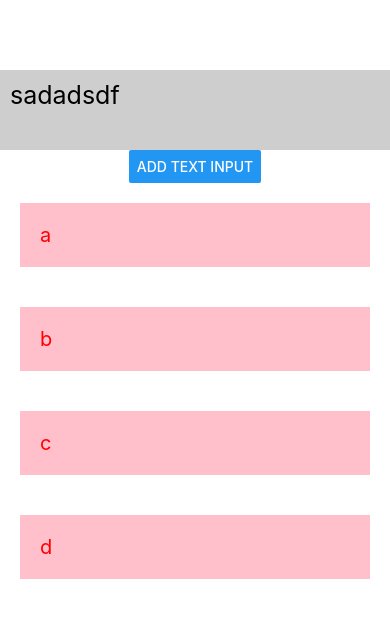
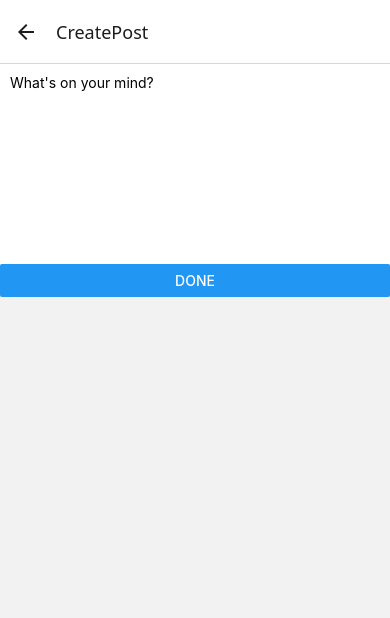
Before and after one commit to sophia22001/React-Native, a React Native app: screen /CreatePost in a window 390 px wide. Shown: the top 618 px of the page. Built offline with nearby package versions, Linux system fonts and the light colour scheme.

Commit message:
feat: stack navigator

```diff
--- a/App.tsx
+++ b/App.tsx
@@ -1,98 +1,45 @@
-/* eslint-disable react-native/no-inline-styles */
-import React, {useState} from 'react';
-import {
-  View,
-  StyleSheet,
-  Button,
-  TextInput,
-  ScrollView,
-  Text,
-} from 'react-native';
+import React from 'react';
+import {NavigationContainer} from '@react-navigation/native';
+import {Alert, Button, Image, StyleSheet} from 'react-native';
+import {createNativeStackNavigator} from '@react-navigation/native-stack';
+import HomeScreen from './src/navigation/home';
+import UserScreen from './src/navigation/user';
+import ProfileScreen from './src/navigation/profile';
+import CreatePostScreen from './src/navigation/CreatePost';
+import HomeIcon from './assets/images/home.png';
+
+const Stack = createNativeStackNavigator();
+
+const HeaderImage = () => {
+  return <Image source={HomeIcon} style={{width: 30, height: 30}} />;
+};
 
 const App = () => {
-  const inputState = {
-    myTextInput: 'sadadsdf',
-    alphabet: ['a', 'b', 'c', 'd'],
-  };
-
-  const [state, setState] = useState(inputState);
-
-  const onChangeInput = event => {
-    setState(prevState => ({
-      ...prevState,
-      myTextInput: event,
-    }));
-  };
-
-  const onAddTextInput = () => {
-    setState(prevState => {
-      return {
-        ...prevState,
-        myTextInput: '',
-        alphabet: [...prevState.alphabet, prevState.myTextInput],
-      };
-    });
-  };
   return (
-    <View style={styles.mainView}>
-      <TextInput
-        style={styles.input}
-        value={state.myTextInput}
-        onChangeText={onChangeInput}
-        multiline={true}
-        //maxLength={30}
-        autoCapitalize={'none'}
-      />
-      <Button title="Add Text Input" onPress={onAddTextInput} />
-
-      <ScrollView style={{width: '100%'}}>
-        <View>
-          {state.alphabet.map((item, index) => (
-            <Text style={styles.mainText} key={index}>
-              {item}
-            </Text>
-          ))}
-        </View>
-      </ScrollView>
-    </View>
+    <NavigationContainer>
+      <Stack.Navigator initialRouteName="Home">
+        <Stack.Screen
+          name="Home"
+          component={HomeScreen}
+          options={{
+            title: 'Home Screen',
+            headerTitle: HeaderImage,
+            headerRight: () => (
+              <Button
+                title="Info"
+                onPress={() => Alert.alert('This is a button!')}
+              />
+            ),
+          }}
+        />
+        <Stack.Screen name="User" component={UserScreen} />
+        <Stack.Screen name="Profile" component={ProfileScreen} />
+        <Stack.Screen name="CreatePost" component={CreatePostScreen} />
+      </Stack.Navigator>
+    </NavigationContainer>
   );
 };
 
 export default App;
 
-const styles = StyleSheet.create({
-  mainView: {
-    flex: 1,
-    backgroundColor: 'white',
-    paddingTop: 50,
-    alignItems: 'center',
-    //justifyContent: 'center',
-  },
-  subView: {
-    backgroundColor: 'yellow',
-    marginBottom: 10,
-  },
-  anotherSubView: {
-    flex: 2,
-    backgroundColor: 'yellow',
-    marginBottom: 10,
-    width: '100%',
-    alignItems: 'center',
-    justifyContent: 'center',
-  },
-  mainText: {
-    fontSize: 20,
-    fontWeight: 'normal',
-    color: 'red',
-    padding: 20,
-    margin: 20,
-    backgroundColor: 'pink',
-  },
-  input: {
-    width: '100%',
-    backgroundColor: '#cecece',
-    marginTop: 20,
-    fontSize: 25,
-    padding: 10,
-  },
-});
+const styles = StyleSheet.create({});
--- /dev/null
+++ b/src/navigation/CreatePost.tsx
@@ -0,0 +1,29 @@
+import {useNavigation} from '@react-navigation/native';
+import React, {useState} from 'react';
+import {Button, TextInput} from 'react-native';
+
+const CreatePostScreen = () => {
+  const navigation = useNavigation();
+  const [postText, setPostText] = useState('');
+
+  return (
+    <>
+      <TextInput
+        multiline
+        placeholder="What's on your mind?"
+        style={{height: 200, padding: 10, backgroundColor: 'white'}}
+        value={postText}
+        onChangeText={setPostText}
+      />
+      <Button
+        title="Done"
+        onPress={() => {
+          // Pass params back to home screen
+          navigation.popTo('Home', {post: postText});
+        }}
+      />
+    </>
+  );
+};
+
+export default CreatePostScreen;
--- /dev/null
+++ b/src/navigation/home.tsx
@@ -0,0 +1,15 @@
+import {useNavigation} from '@react-navigation/native';
+import React, {useEffect} from 'react';
+import {Alert, Button, Text, View} from 'react-native';
+
+const HomeScreen = ({route}) => {
+  const navigation = useNavigation();
+
+  return (
+    <View style={{flex: 1, alignItems: 'center', justifyContent: 'center'}}>
+      <Text>home</Text>
+    </View>
+  );
+};
+
+export default HomeScreen;
--- /dev/null
+++ b/src/navigation/profile.tsx
@@ -0,0 +1,36 @@
+import React, {useEffect} from 'react';
+import {View, Text, Button} from 'react-native';
+import {useNavigation, useRoute} from '@react-navigation/native';
+
+const ProfileScreen = ({route}) => {
+  const navigation = useNavigation();
+
+  const [userName, setUserName] = React.useState(route.params?.name || 'Guest');
+
+  // 헤더 타이틀을 동적으로 설정
+  useEffect(() => {
+    navigation.setOptions({
+      title: userName, // userName이 변경될 때마다 헤더 타이틀 업데이트
+    });
+  }, [navigation, userName]);
+
+  const handleNameChange = () => {
+    const newName = 'Updated User';
+    setUserName(newName);
+    // navigation.setParams를 사용하여 라우트 파라미터 업데이트
+    // 이로 인해 useRoute()로 접근하는 params도 업데이트되고,
+    // useLayoutEffect  P내부의 title도 다시 설정됩니다.
+    navigation.setParams({name: newName});
+  };
+
+  return (
+    <View style={{flex: 1, alignItems: 'center', justifyContent: 'center'}}>
+      <Text>Welcome, {userName}!</Text>
+      <Button title="Update Name" onPress={handleNameChange} />
+      <Button title="Go to Home" onPress={() => navigation.navigate('Home')} />
+      <Button title="Change the title" />
+    </View>
+  );
+};
+
+export default ProfileScreen;
--- /dev/null
+++ b/src/navigation/user.tsx
@@ -0,0 +1,25 @@
+import {useNavigation} from '@react-navigation/native';
+import React from 'react';
+import {Button, Text, View} from 'react-native';
+
+const UserScreen = ({route}) => {
+  const navigation = useNavigation();
+
+  const {userIdx, userName, userLastName} = route.params;
+  return (
+    <View style={{flex: 1, alignItems: 'center', justifyContent: 'center'}}>
+      <Text>user</Text>
+      <Button
+        title="To Home Screen"
+        onPress={() => {
+          navigation.navigate('Home');
+        }}
+      />
+      <Text>User Idx: {JSON.stringify(userIdx)}</Text>
+      <Text>User Name: {JSON.stringify(userName)}</Text>
+      <Text>User Lastame: {JSON.stringify(userLastName)}</Text>
+    </View>
+  );
+};
+
+export default UserScreen;
```
Also changed, not shown: assets/images/home.png (added).
